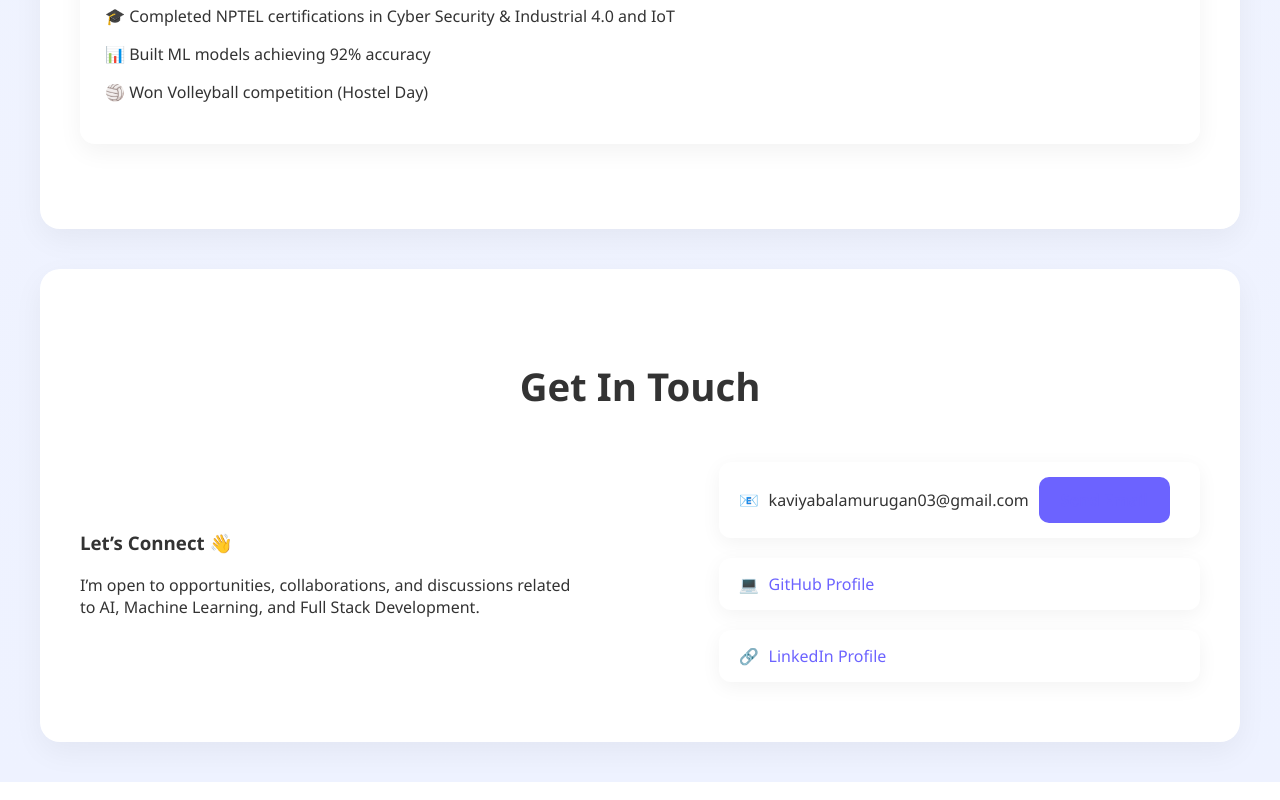
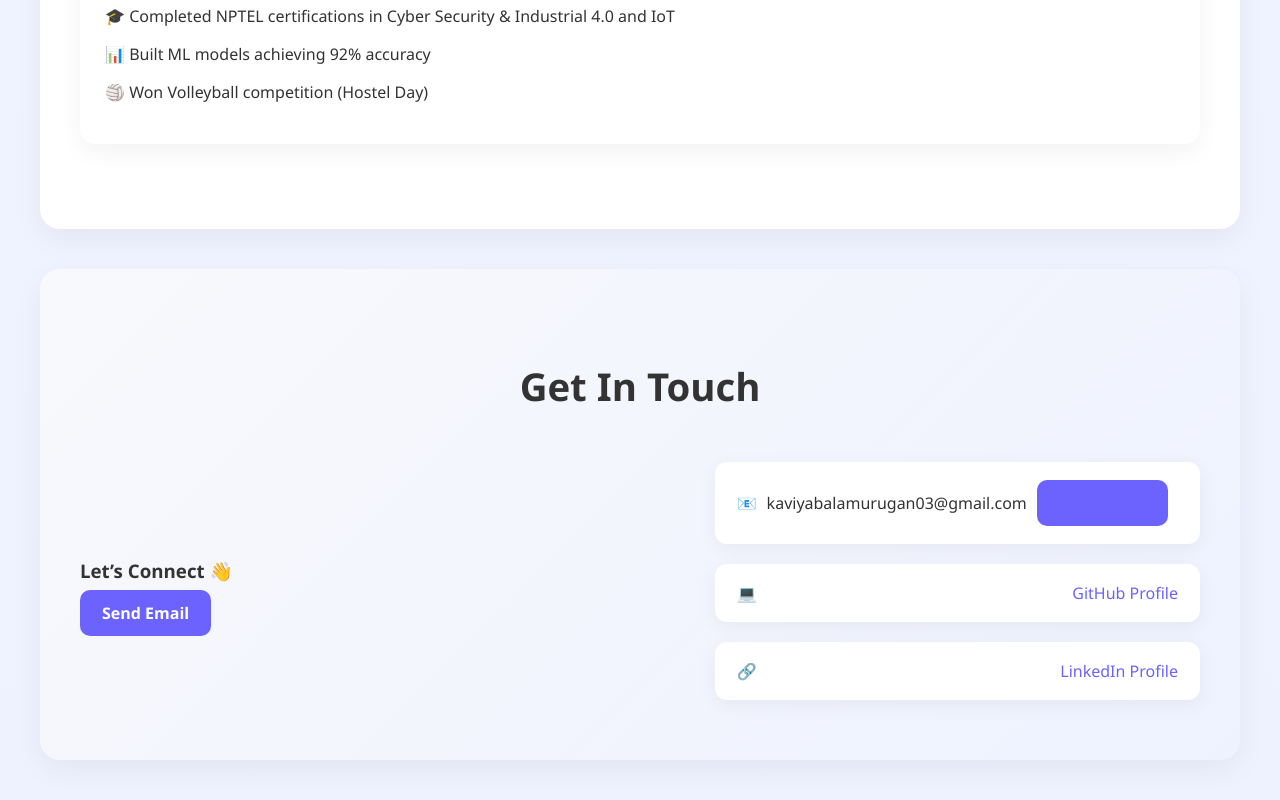
Before and after one commit to Kaviya-Balamurugan/portfolio, a React (Create React App) app: page / in a window 1280 px wide. Shown: the part 5073-5873 px from the top of the page. Built offline with nearby package versions, Linux system fonts and the light colour scheme.

Commit message:
Added premium animation UI

```diff
--- a/src/App.css
+++ b/src/App.css
@@ -295,22 +295,35 @@ h2 {
 .contact-card {
   display: flex;
   align-items: center;
+  justify-content: space-between;
   gap: 10px;
   background: white;
-  padding: 15px 20px;
+  padding: 18px 22px;
   border-radius: 12px;
   box-shadow: 0 5px 20px rgba(0,0,0,0.05);
   font-weight: 500;
+  transition: 0.3s;
 }
 
+.contact-card:hover {
+  transform: translateY(-5px);
+  box-shadow: 0 15px 35px rgba(108,99,255,0.15);
+}
+
+.contact-card span {
+  flex: 1;
+}
+
+.contact-card svg,
+.contact-card i {
+  font-size: 18px;
+}
+#contact {
+  background: linear-gradient(135deg, #f8f9fc, #eef2ff);
+}
 .contact-card a {
   text-decoration: none;
   color: #6c63ff;
-}
-
-/* Hover effect */
-.contact-card:hover {
-  transform: translateY(-4px);
 }
 
 /* Responsive */
--- a/src/components/Contact.js
+++ b/src/components/Contact.js
@@ -9,10 +9,9 @@ function Contact() {
         {/* LEFT */}
         <div className="contact-left">
           <h3>Let’s Connect 👋</h3>
-          <p>
-            I’m open to opportunities, collaborations, and discussions
-            related to AI, Machine Learning, and Full Stack Development.
-          </p>
+          <a href="mailto:kaviyabalamurugan03@gmail.com" className="btn-primary">
+  Send Email
+</a>
         </div>
 
         {/* RIGHT */}
```
